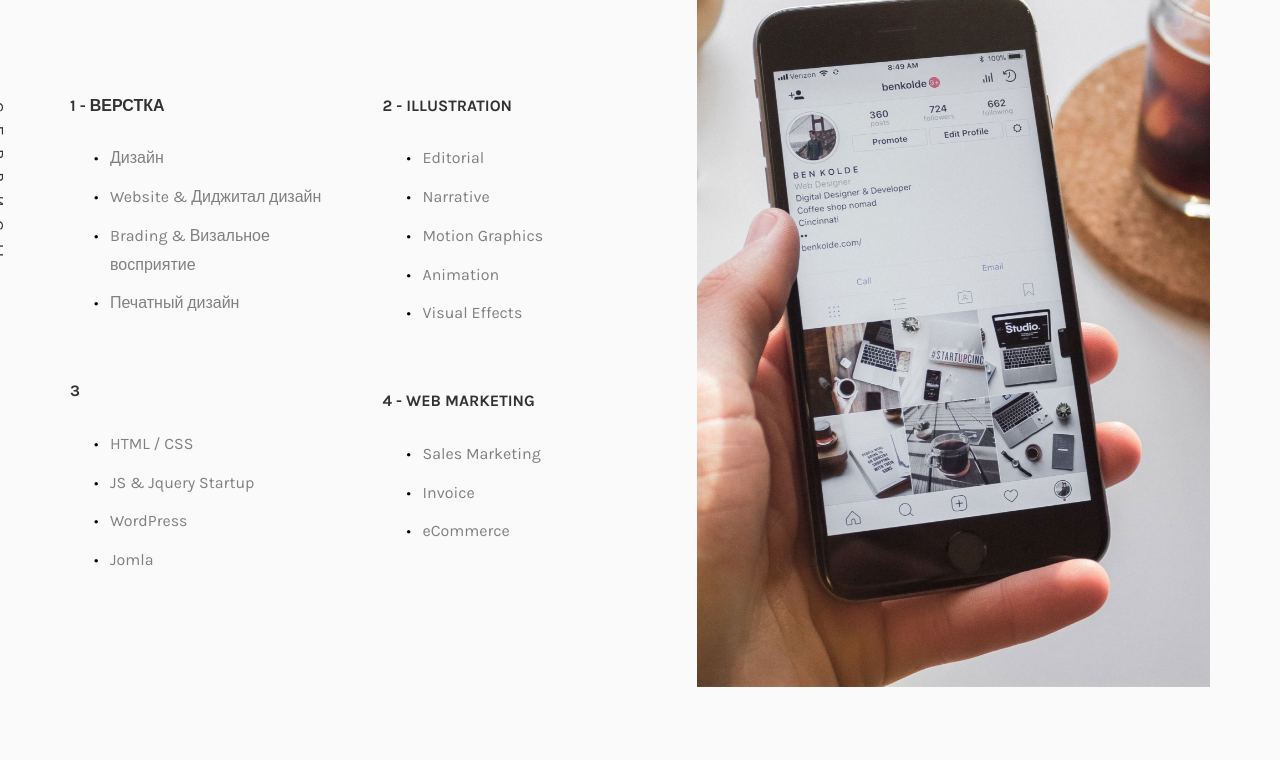
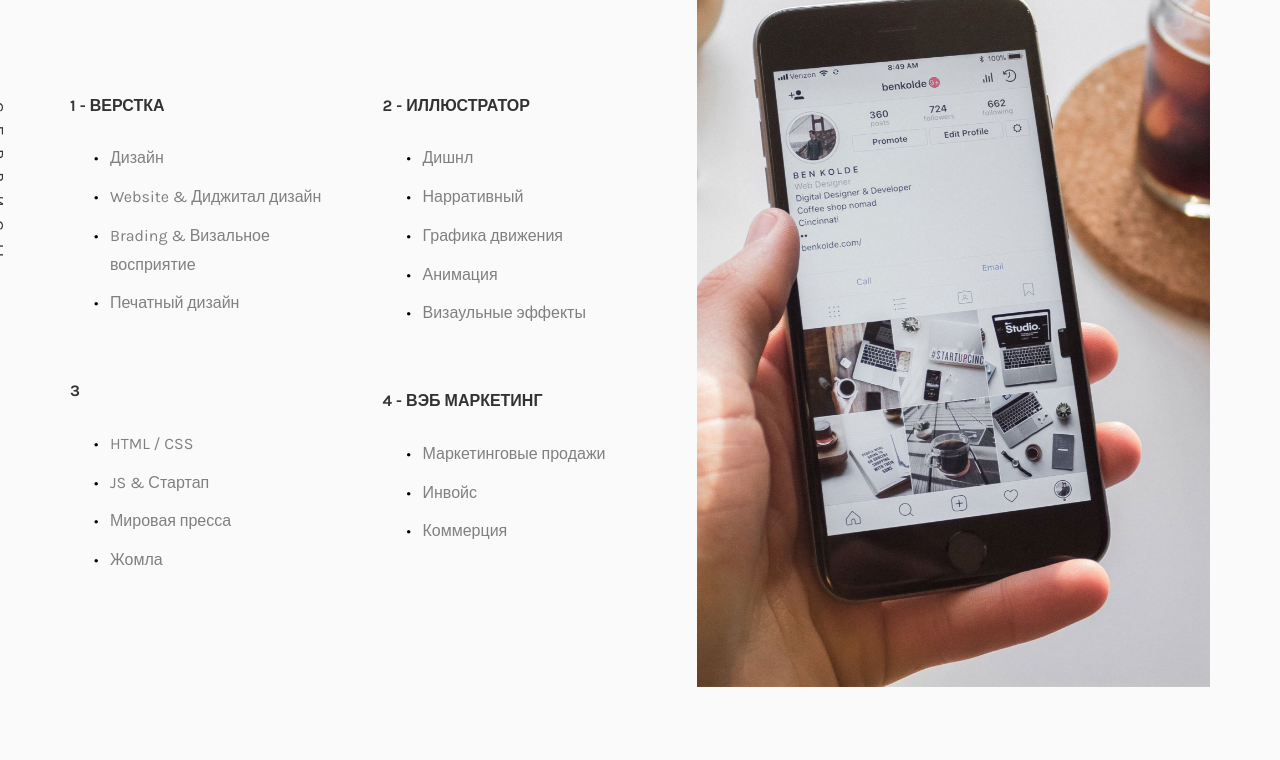
Before and after one commit to Proskuryak/resume, a plain HTML site: page index.html in a window 1280 px wide. Shown: the part 1180-1940 px from the top of the page. Drawn offline with nearby package versions, Linux system fonts and the light colour scheme; files whose address does not match are found by name; a web font is replaced by a local one.

Commit message:
Update index.html

```diff
--- a/index.html
+++ b/index.html
@@ -188,29 +188,29 @@
 											<h3>3</h3>
 											<ul>
 												<li>HTML / CSS</li>
-												<li>JS &amp; Jquery Startup</li>
-												<li>WordPress</li>
-												<li>Jomla</li>
+												<li>JS &amp; Стартап</li>
+												<li>Мировая пресса</li>
+												<li>Жомла</li>
 											</ul>
 										</div>
 									</div>
 									<div class="col-md-6">
 										<div class="services animate-box">
-											<h3>2 - Illustration</h3>
+											<h3>2 - Иллюстратор</h3>
 											<ul>
-												<li>Editorial</li>
-												<li>Narrative</li>
-												<li>Motion Graphics</li>
-												<li>Animation</li>
-												<li>Visual Effects</li>
+												<li>Дишнл</li>
+												<li>Нарративный</li>
+												<li>Графика движения</li>
+												<li>Анимация</li>
+												<li>Визаульные эффекты</li>
 											</ul>
 										</div>
 										<div class="services animate-box">
-											<h3>4 - Web Marketing</h3>
+											<h3>4 - Вэб Маркетинг</h3>
 											<ul>
-												<li>Sales Marketing</li>
-												<li>Invoice</li>
-												<li>eCommerce</li>
+												<li>Маркетинговые продажи</li>
+												<li>Инвойс</li>
+												<li>Коммерция</li>
 											</ul>
 										</div>
 									</div>
@@ -248,7 +248,7 @@
 							<a href="work.html" class="work-img" style="background-image: url(images/work-1.jpg);">
 								<div class="display-t">
 									<div class="work-name">
-										<h2>Pursuing Best</h2>
+										<h2>Лучшее</h2>
 									</div>
 								</div>
 							</a>
@@ -271,7 +271,7 @@
 							</a>
 							<div class="col-md-4 col-md-offset-4">
 								<div class="desc">
-									<p>Far far away, behind the word mountains, far from the countries Vokalia and Consonantia, there live the blind texts. Separated they live in Bookmarksgrove right at the coast of the Semantics, a large language ocean.</p>
+									<p>Че за бред он тут написал</p>
 									<p class="read"><a href="#">View Details</a></p>
 								</div>
 							</div>
@@ -288,7 +288,7 @@
 							</a>
 							<div class="col-md-4 col-md-offset-4">
 								<div class="desc">
-									<p>Far far away, behind the word mountains, far from the countries Vokalia and Consonantia, there live the blind texts. Separated they live in Bookmarksgrove right at the coast of the Semantics, a large language ocean.</p>
+									<p>Че за бред он тут написал</p>
 									<p class="read"><a href="#">View details</a></p>
 								</div>
 							</div>
@@ -305,7 +305,7 @@
 							</a>
 							<div class="col-md-4 col-md-offset-4">
 								<div class="desc">
-									<p>Far far away, behind the word mountains, far from the countries Vokalia and Consonantia, there live the blind texts. Separated they live in Bookmarksgrove right at the coast of the Semantics, a large language ocean.</p>
+									<p>Че за бред он тут написал</p>
 									<p class="read"><a href="#">View details</a></p>
 								</div>
 							</div>
@@ -348,7 +348,7 @@
 									<div class="desc">
 										<span class="meta">15, Feb 2018</span>
 										<h2><a href="blog.html">A Japanese Constellation</a></h2>
-										<p>When she reached the first hills of the Italic Mountains, she had a last view back on the skyline of her hometown Bookmarksgrove</p>
+										<p>Очередной бред </p>
 									</div>
 								</div>
 							</div>
@@ -366,7 +366,7 @@
 									<div class="desc">
 										<span class="meta">15, Feb 2018</span>
 										<h2><a href="blog.html">A Japanese Constellation</a></h2>
-										<p>When she reached the first hills of the Italic Mountains, she had a last view back on the skyline of her hometown Bookmarksgrove</p>
+										<p>И тут что-то непонятное, я это даже переводить не стал</p>
 									</div>
 								</div>
 							</div>
@@ -378,7 +378,7 @@
 										<img class="img-responsive" src="images/img-3.jpg" alt="html5 bootstrap by colorlib.com">
 										<div class="overlay"></div>
 										<div class="link">
-											<span class="read">Read more</h2>
+											<span class="read">Читать больше..</h2>
 										</div>
 									</a>
 									<div class="desc">
```
